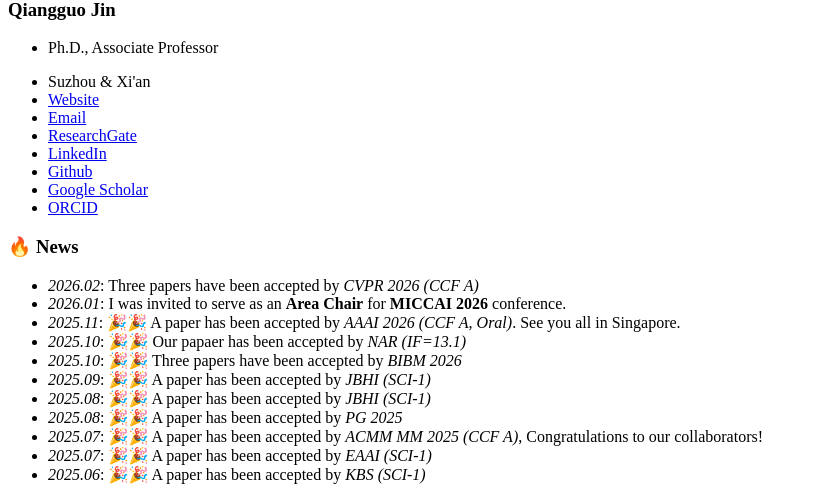
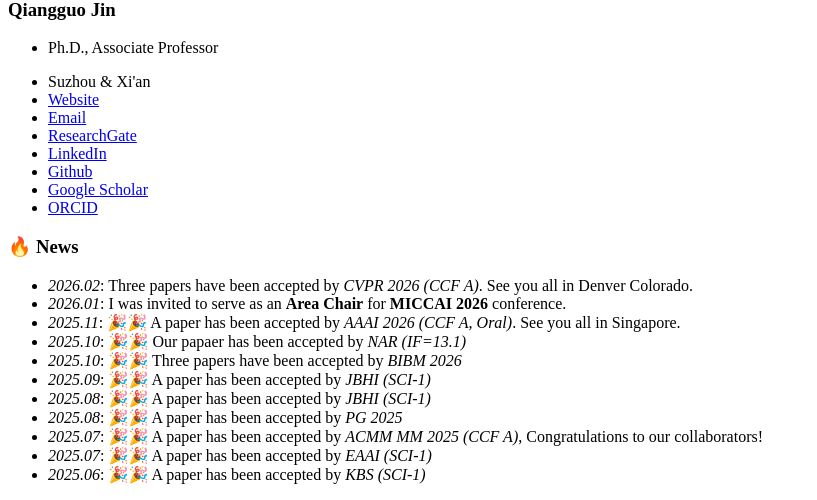
Before and after one commit to qgking/qgking.github.io, a Jekyll site: the page built from _pages/includes/news.md, in a window 1280 px wide. Shown: the part 526-1026 px from the top of the page, without its empty margins (0-817 px from the left). Built offline with Jekyll 4.4.1, drawn with Linux system fonts in a browser that asks for light colours; our own code applies the rules of GitHub Pages for plain Markdown files.

Commit message:
update pub

```diff
--- a/_pages/includes/news.md
+++ b/_pages/includes/news.md
@@ -1,6 +1,6 @@
 # 🔥 News
 
-- *2026.02*: Three papers have been accepted by *CVPR 2026 (CCF A)*
+- *2026.02*: Three papers have been accepted by *CVPR 2026 (CCF A)*. See you all in Denver Colorado.
 - *2026.01*: I was invited to serve as an **Area Chair** for **MICCAI 2026** conference.
 - *2025.11*: 🎉🎉 A paper has been accepted by *AAAI 2026 (CCF A, Oral)*. See you all in Singapore.
 - *2025.10*: 🎉🎉 Our papaer has been accepted by *NAR (IF=13.1)*
```
